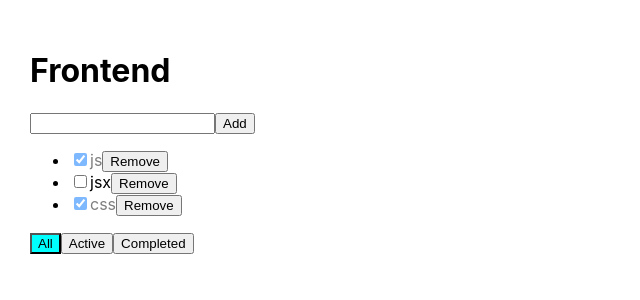
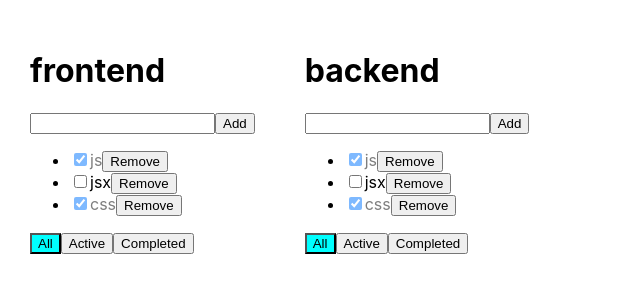
Before and after one commit to PaulZhemanov/saprana-roadmap, a React (Create React App) app: page / in a window 1280 px wide. Shown: the top 300 px of the page, without its empty margins (0-640 px from the left). Built offline with nearby package versions, Linux system fonts and the light colour scheme.

Commit message:
todolist type added

```diff
--- a/src/App.tsx
+++ b/src/App.tsx
@@ -5,6 +5,12 @@ import { TaskType } from "./Saprana";
 import { v1 } from "uuid";
 
 export type FilterValuesType = "all" | "completed" | "active";
+
+type TodoListType = {
+  id: string;
+  title: string;
+  filter: FilterValuesType;
+};
 
 function App() {
   let [tasks, setTasks] = useState<Array<TaskType>>([
@@ -44,17 +50,24 @@ function App() {
     tasksForlist = tasks.filter((t) => t.isDone === false);
   }
 
+  let todolists: Array<TodoListType> = [
+    { id: v1(), title: "frontend", filter: "all" },
+    { id: v1(), title: "backend", filter: "all" },
+  ];
   return (
     <div className="App">
+      {todolists.map((tl) => (
         <Saprana
-        title="Frontend"
+          key={tl.id}
+          title={tl.title}
           tasks={tasksForlist}
           removeTask={removeTask}
           changeFilter={changeFilter}
           addTask={addTask}
           changeTaskStatus={changeTaskStatus}
-        filter={filter}
+          filter={tl.filter}
         />
+      ))}
     </div>
   );
 }
```
Lines whose indentation alone changed are shown as unchanged.
